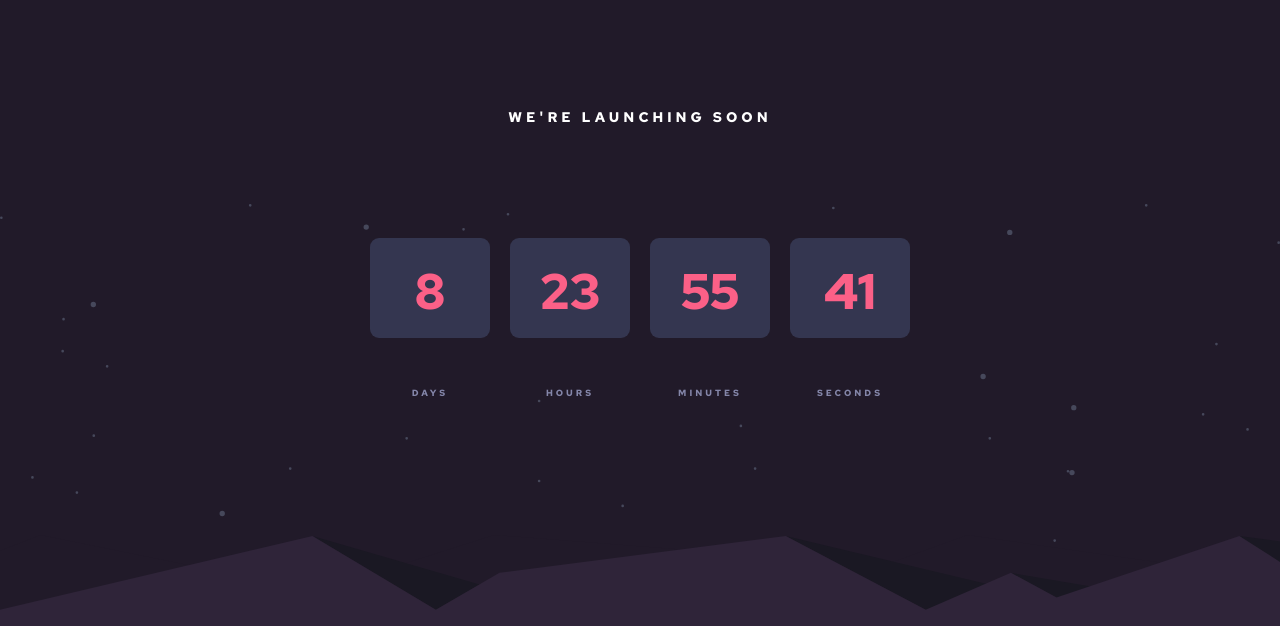
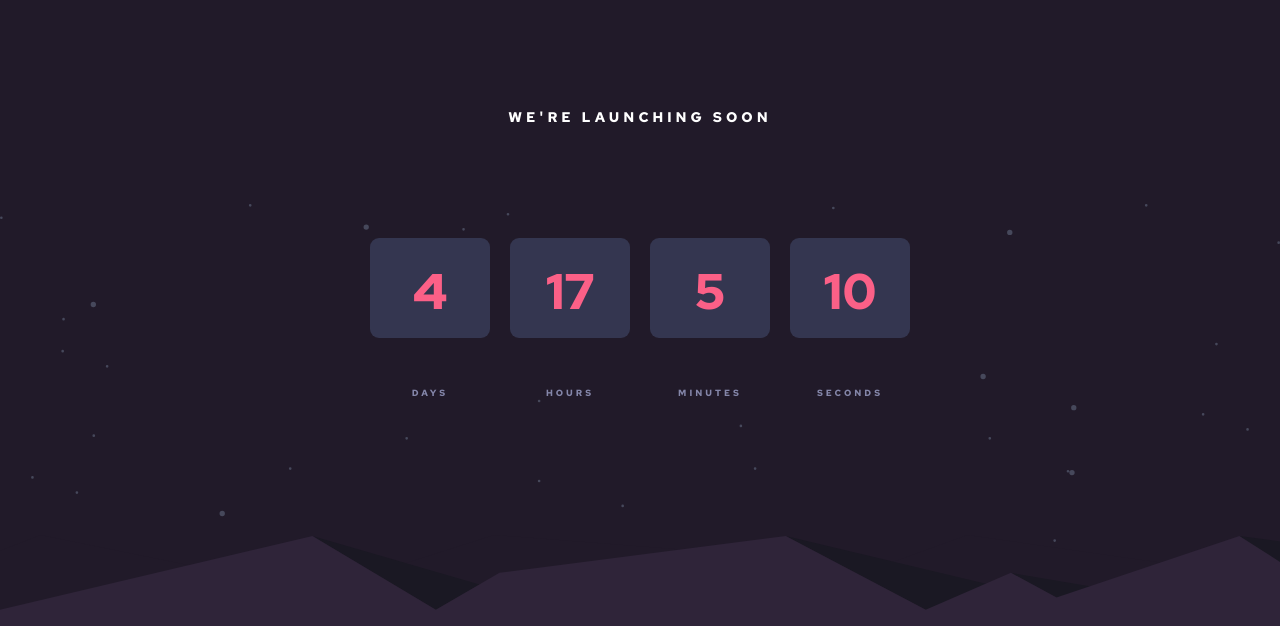
Before and after one commit to JohaOtalv/sprint1_deepening_counter, a website built with webpack: page src/index.html in a window 1280 px wide. Shown: the top 626 px of the page. Built offline with nearby package versions, Linux system fonts and the light colour scheme.

Commit message:
se agrega funcion contador y mas estilos utilizando sass

```diff
--- a/src/index.html
+++ b/src/index.html
@@ -11,22 +11,7 @@
 <body>
     <h2>WE'RE LAUNCHING SOON</h2>
     <div class="counter" id="counter">
-        <div class="counter_child" id="days">
-            <h1>8</h1>
-            <p>DAYS</p>
-        </div>
-        <div class="counter_child" id="hours">
-            <h1>23</h1>
-            <p>HOURS</p>
-        </div>
-        <div class="counter_child" id="minutes">
-            <h1>55</h1>
-            <p>MINUTES</p>
-        </div>
-        <div class="counter_child" id="seconds">
-            <h1>41</h1>
-            <p>SECONDS</p>
-        </div>
+
     </div>
     <div class="social">
         <img src="https://raw.githubusercontent.com/JohaOtalv/sprint1_deepening_counter/ff2dcb7aab79cf56ddcaafd7c1bc79e9f2908a85/src/assets/icon-facebook.svg"
--- a/src/index.js
+++ b/src/index.js
@@ -1,24 +1,40 @@
-import style from "./style.css";
-import logo from "./assets/pattern-hills.svg";
-import gen from "./assets/icon-facebook.svg"
+import "./style.scss";
 
-const arr = [1, 2, 3],
-    codeESNext = () => console.log(...arr);
-console.log("hola webpack");
-codeESNext();
+const counter = setInterval(function () {
 
-// document.getElementById("app").innerHTML = `<img src="${logo}" alt="Webpack">`;
-const d = document,
-    $app = d.getElementById("app"),
-    $h1 = d.createElement("h1"),
-    $logo = d.createElement("img"),
-    $img = d.createElement("img");
+    const init = new Date('December 24, 2022 23:59:59').getTime();
 
-$h1.textContent = "prueba";
-$logo.src = logo;
-$logo.classList.add("icon");
-$img.src = gen;
+    const today = new Date().getTime();
 
-$app.appendChild($h1);
-// $app.appendChild($logo);
-$app.appendChild($img);
+    let subtr = init - today;
+
+    subtr /= 1000;
+
+    const days = Math.floor(subtr / (60 * 60 * 24));
+
+    const hours = Math.floor((subtr % (60 * 60 * 24)) / (60 * 60));
+
+    const minutes = Math.floor((subtr % (60 * 60)) / (60));
+
+    const seconds = Math.floor(subtr % (60));
+
+
+    const count = document.getElementById('counter');
+
+    count.innerHTML = `<div class="counter_child" id="days">
+                        <h1>${days}</h1>
+                        <p>DAYS</p>
+                    </div>
+                    <div class="counter_child" id="hours">
+                        <h1>${hours}</h1>
+                        <p>HOURS</p>
+                    </div>
+                    <div class="counter_child" id="minutes">
+                        <h1>${minutes}</h1>
+                        <p>MINUTES</p>
+                    </div>
+                    <div class="counter_child" id="seconds">
+                        <h1>${seconds}</h1>
+                        <p>SECONDS</p>
+                    </div>`;
+}, 1000);
--- a/webpack.config.js
+++ b/webpack.config.js
@@ -23,7 +23,7 @@ module.exports = {
                 ],
             },
             {
-                test: /\.css$/i,
+                test: /\.s?css$/i,
                 use: [
                     {
                         loader: MiniCssExtractPlugin.loader,
```
Also changed, not shown: src/style.scss (renamed from src/style.css).
